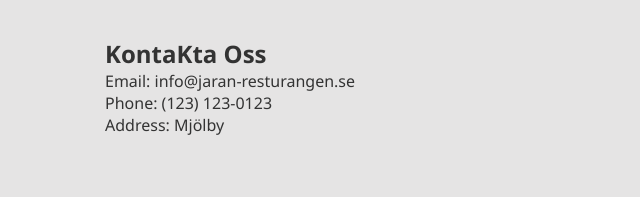
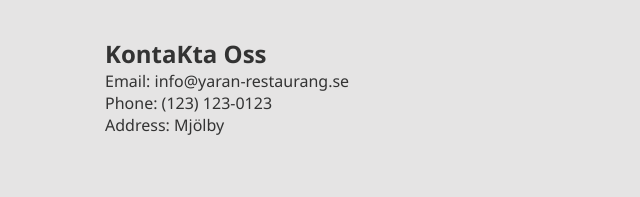
Before and after one commit to hishamarashini/jaran-resturang, a website: page index.html in a window 1280 px wide. Shown: the part 3952-4149 px from the top of the page, 167-807 px from the left. Drawn offline with Linux system fonts and the light colour scheme.

Commit message:
Fixing home name

```diff
--- a/index.html
+++ b/index.html
@@ -5,7 +5,7 @@
   <meta name="viewport" content="width=device-width, initial-scale=1.0" />
   <link rel="stylesheet" href="styles.css">
   <script src="myscripts.js"></script>
-  <title>JARAN-RESTURANG</title>
+  <title>YARAN-RESTAURANG</title>
 
 </head>
 <body>
@@ -220,7 +220,7 @@
   <!-- contact part -->
   <section class="content" id="contact">
     <h2>KontaKta Oss</h2>
-    <p>Email: info@jaran-resturangen.se</p>
+    <p>Email: info@yaran-restaurang.se</p>
     <p>Phone: (123) 123-0123</p>
     <p>Address: Mjölby</p>
   </section>
```
